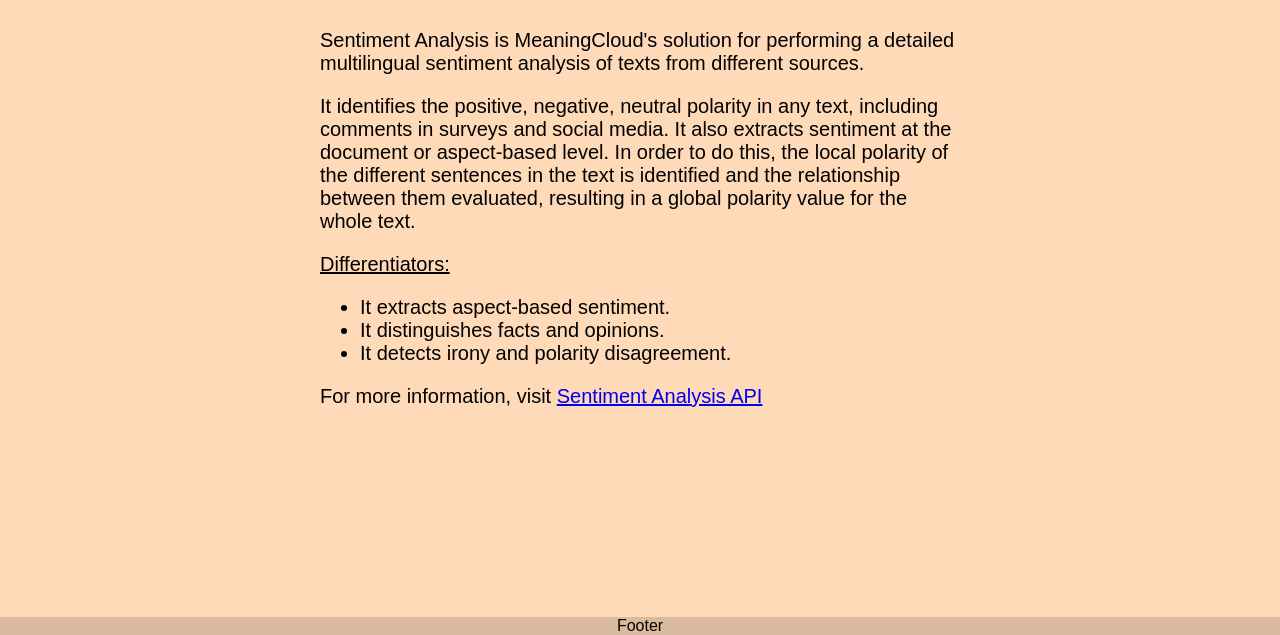
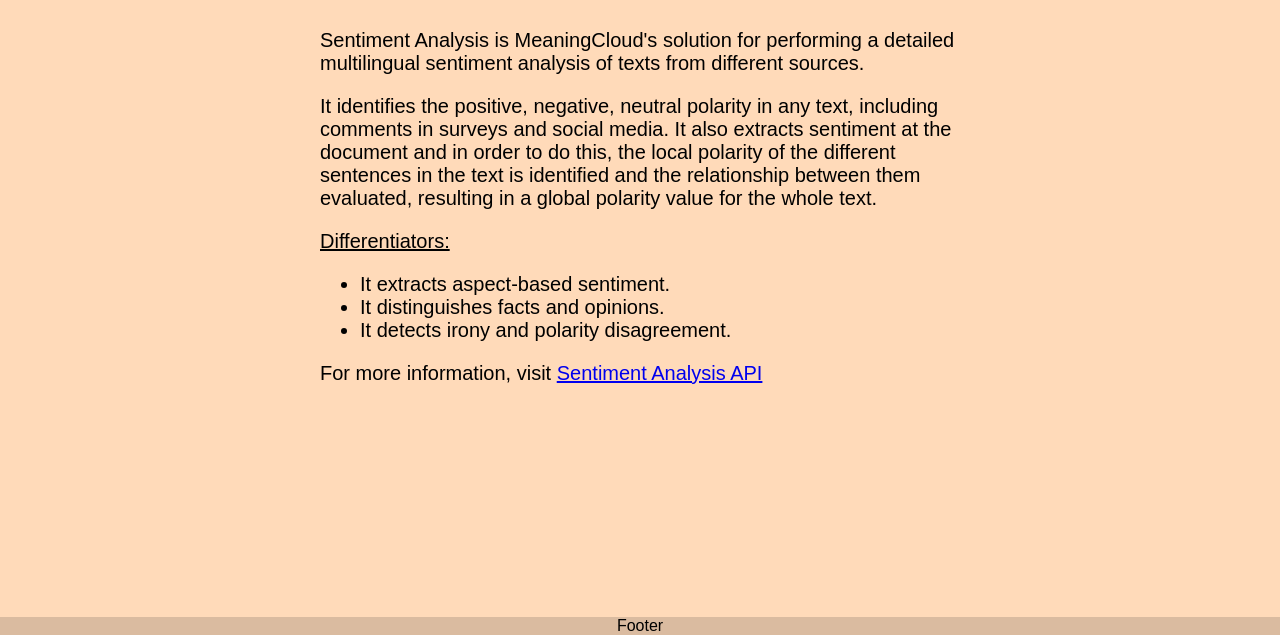
Before and after one commit to DonyaElbanna/Evaluating-articles-with-NLP, a website built with webpack: page src/client/view/about.html in a window 1280 px wide. Shown: the part 165-800 px from the top of the page. Built offline with nearby package versions, Linux system fonts and the light colour scheme.

Commit message:
final touches

```diff
--- a/src/client/view/about.html
+++ b/src/client/view/about.html
@@ -1,21 +1,23 @@
 <!DOCTYPE html>
 <html lang="en">
+
 <head>
     <meta charset="UTF-8">
     <meta http-equiv="X-UA-Compatible" content="IE=edge">
     <meta name="viewport" content="width=device-width, initial-scale=1.0">
-    <title>About NLP</title>
+    <title>MeaningCloud's NLP</title>
     <!-- <link rel="stylesheet" href="../style/base.css">
     <link rel="stylesheet" href="../style/header.css">
     <link rel="stylesheet" href="../style/form.css">
     <link rel="stylesheet" href="../style/footer.css"> -->
 </head>
+
 <body>
     <header>
         <nav>
             <div class='nav-title'>About Page</div>
             <div class='logo'>
-                <img src="<%=require('./logo.png')%>" alt='logo'/>
+                <img src="<%=require('./logo.png')%>" alt='logo' />
             </div>
             <a class='about-link' href='index.html'>Home</a>
         </nav>
@@ -29,10 +31,9 @@
         <p>
             It identifies the positive, negative, neutral polarity in any text,
             including comments in surveys and social media. It also extracts sentiment
-            at the document or aspect-based level. In order to do this, the local
-            polarity of the different sentences in the text is identified and the
-            relationship between them evaluated, resulting in a global polarity
-            value for the whole text.
+            at the document and in order to do this, the local polarity of the different
+            sentences in the text is identified and the relationship between them evaluated,
+            resulting in a global polarity value for the whole text.
         </p>
         <p> <span>Differentiators:</span>
         <ul>
@@ -70,4 +71,5 @@
         }
     </script>
 </body>
+
 </html>
--- a/src/server/index.js
+++ b/src/server/index.js
@@ -57,7 +57,7 @@
         irony: response.data.irony,
       };
       res.send(data);
-      console.log("response:", data);
+      // console.log("response:", data);
     })
     .catch(function (error) {
       console.log("error", error);
```
Also changed, not shown: src/client/view/index.html (+6 -3 lines), README.md. Lines whose indentation alone changed are shown as unchanged.
